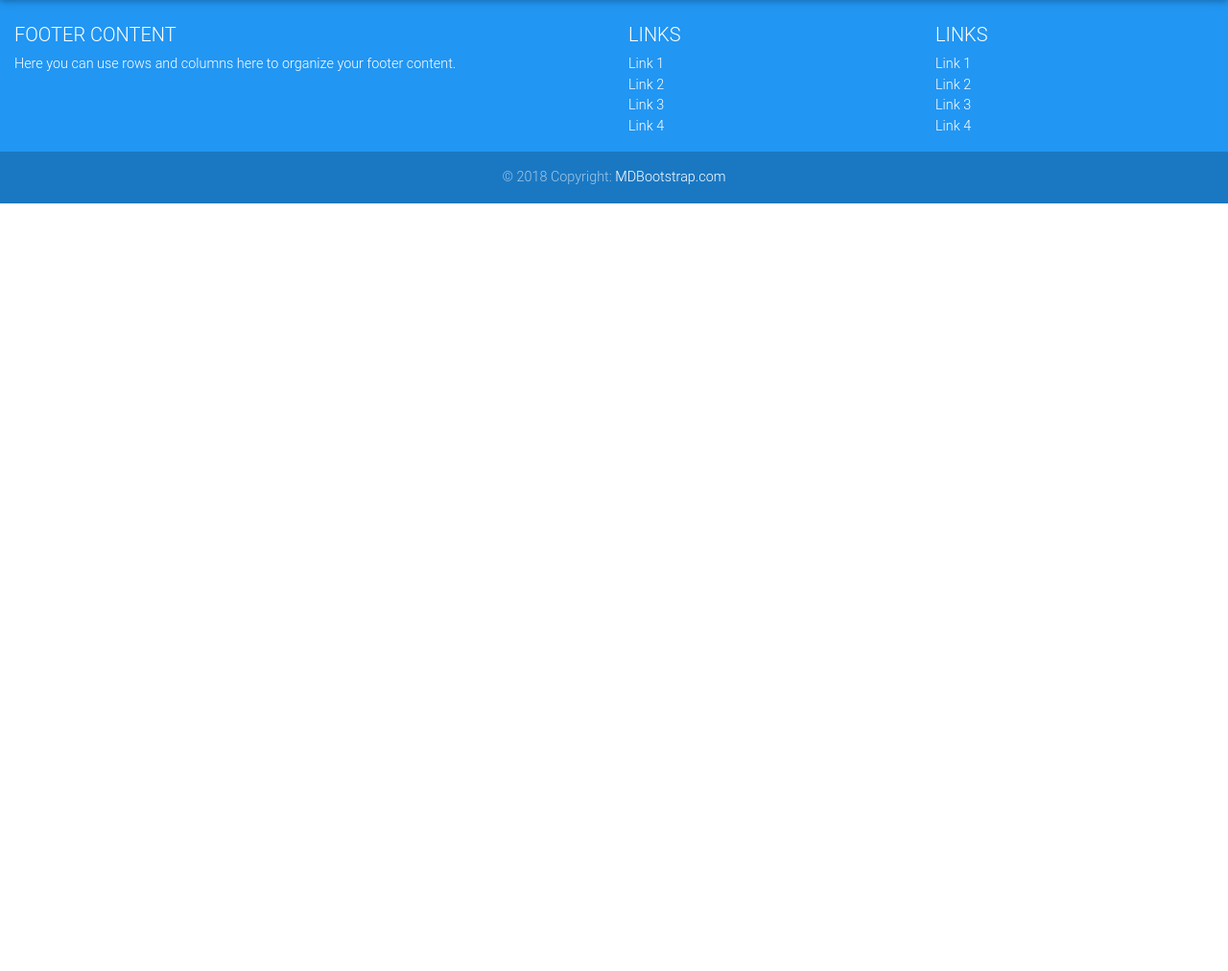
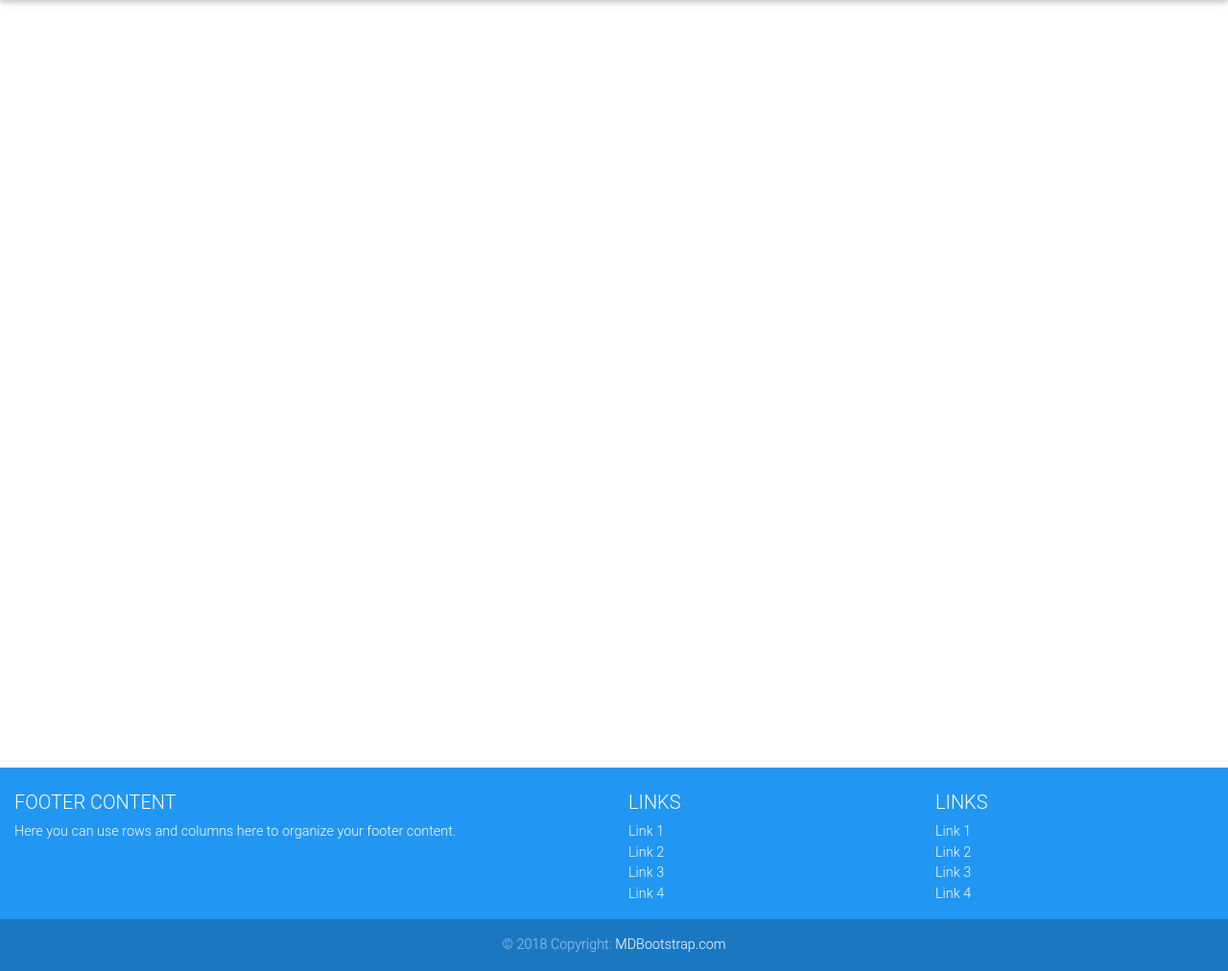
Before and after one commit to myrell8/Proftaak2, a PHP site: page /FlightCheck/news.php in a window 1280 px wide. Shown: the part 70-1082 px from the top of the page at 96% size. Before the commit the page ends 282 px from the top, so only its background shows below. Run offline with PHP 8.4, Linux system fonts and the light colour scheme; some libraries are stand-ins or nearby versions.

Commit message:
Update style.css

```diff
--- a/css/style.css
+++ b/css/style.css
@@ -7,3 +7,6 @@
 #anysearch-slidebox{
 	display: none !important;
 }
+.container{
+	min-height: 100vh;
+}
```
